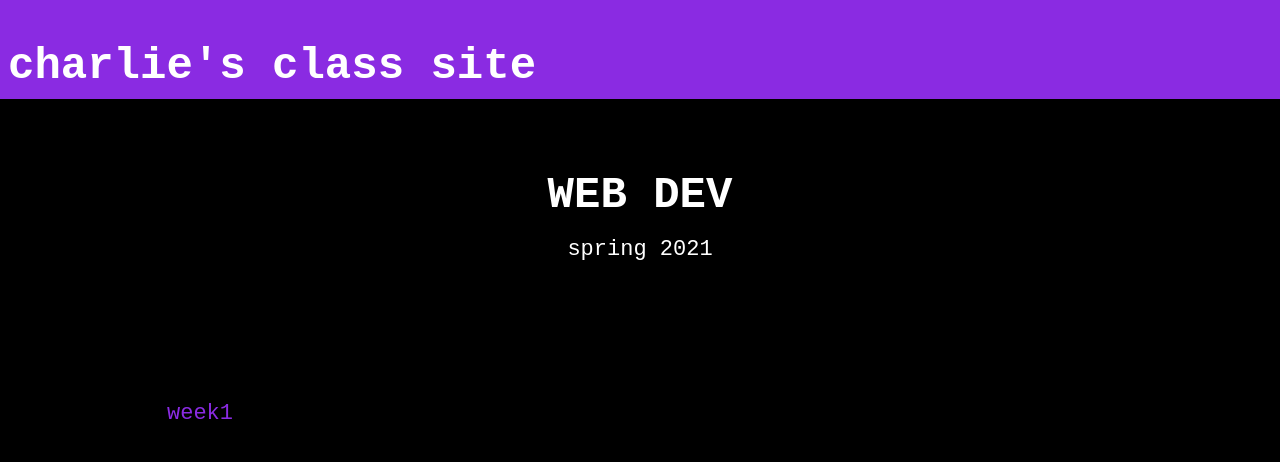
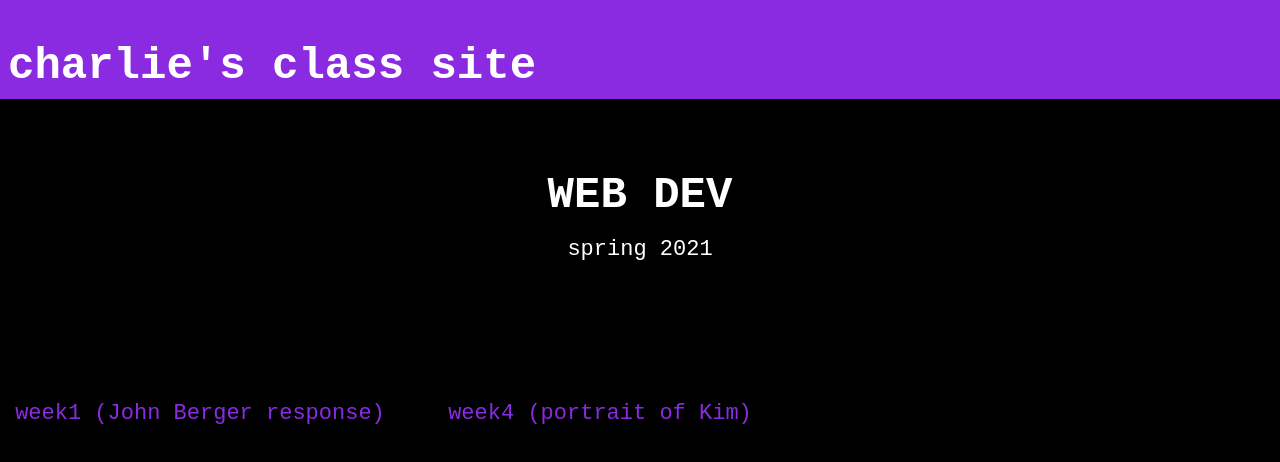
Before and after one commit to leg-bone/leg-bone, a plain HTML site: page index.html in a window 1280 px wide. Drawn offline with Linux system fonts and the light colour scheme.

Commit message:
Update index.html

```diff
--- a/index.html
+++ b/index.html
@@ -29,7 +29,10 @@
   <section id="boxes">
     <div class="container">
       <div class="box">
-        <a href= "/week1.html"> week1 </a>
+        <a href= "/week1.html"> week1 (John Berger response)</a>
+      </div>
+      <div class="box">
+        <a href= "/week4.html"> week4 (portrait of Kim) </a>
       </div>
 
     </div>
```
